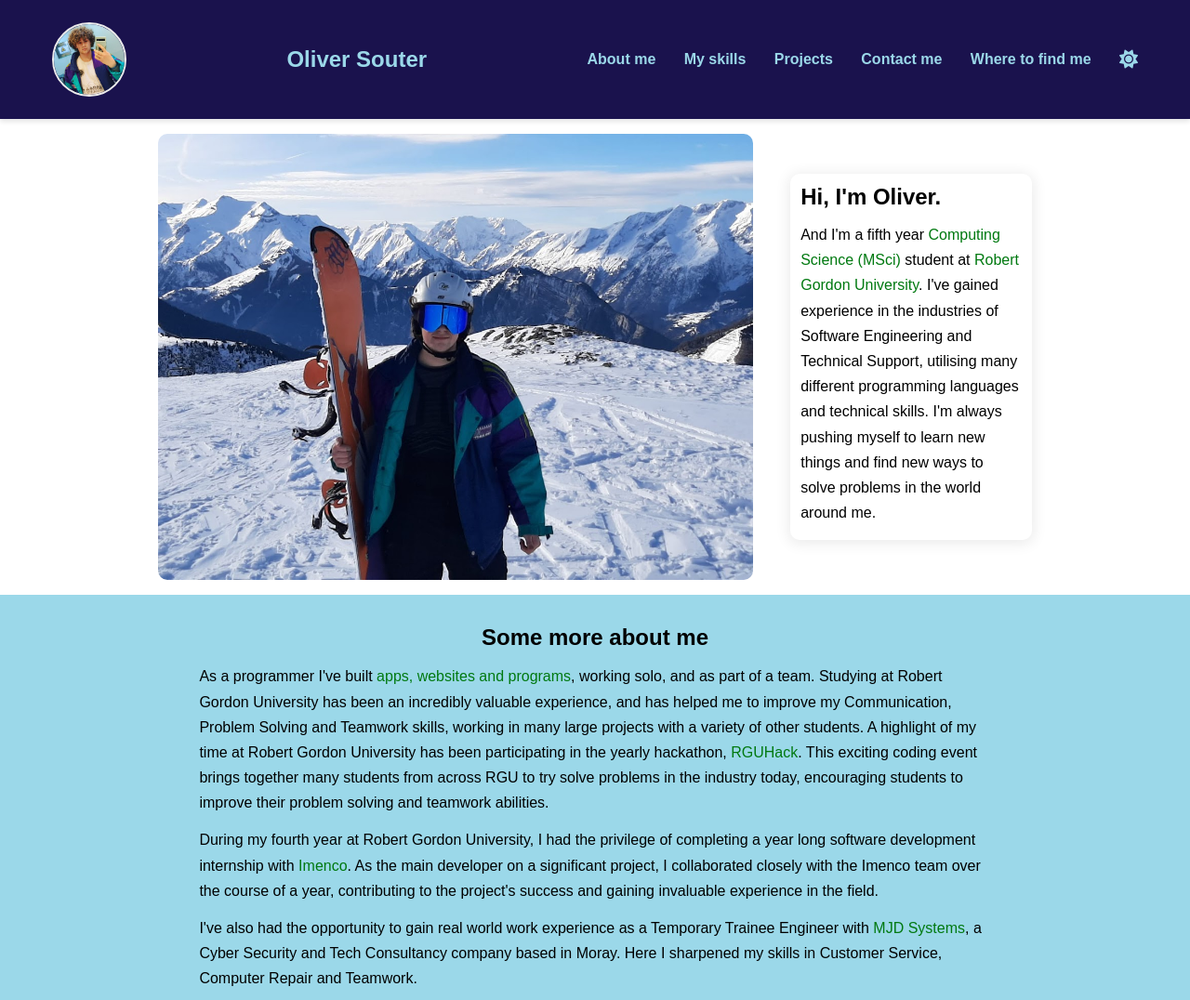
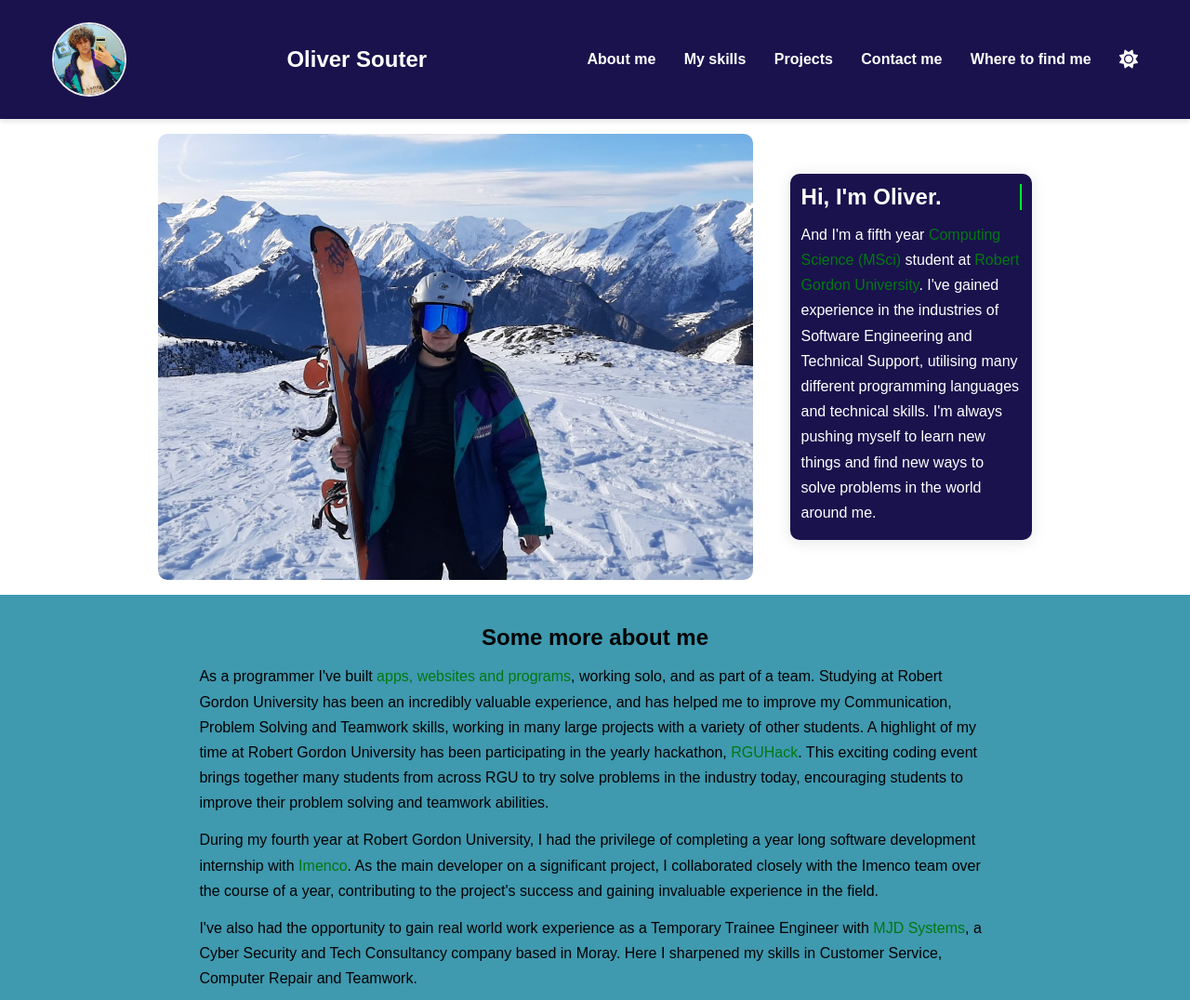
Before and after one commit to o-souter/portfolio-hosted, a plain HTML site: page index.html in a window 1280 px wide. Shown: the top 1076 px of the page at 93% size. Drawn offline with nearby package versions, Linux system fonts and the light colour scheme.

Commit message:
Added typing animation and restyled intro text

```diff
--- a/css/style.css
+++ b/css/style.css
@@ -7,7 +7,7 @@
     --borders: 2px;
     --radius-borders:10px;
     --background-colour:#1A124D;
-    --primary-colour:#9bd8e9;
+    --primary-colour:#3f99af;
     --secondary-colour: #00ff22;
     --primary-shadow: #ebebeb;
     --secondary-shadow:#B27F48;
@@ -15,8 +15,9 @@
     --bottom-margin:0.5rem;
     --bottom-margin-other: 1rem;
     --line-height: 1.7rem;
-    --transition:0.9s;
+    --transition:0.1s;
     --page-padding: 1rem 5rem;
+    --navbartext: white;
 }
 
 html {
@@ -24,8 +25,8 @@ html {
     transition : 1s;
 }
 
-html * {
-    transition: 1s;
+html * :not(.cmdwrite) {
+    transition: 0.5s;
 }
 
 /* General Page CSS */
@@ -81,7 +82,7 @@ a:not(#hamburger-menu):hover {
 }
 
 nav h1 {
-    color: var(--primary-colour);
+    color: var(--navbartext);
 }
 nav ul {
     display:flex;
@@ -91,7 +92,7 @@ nav ul li {
     font-weight: var(--bold-font);
 }
 nav a {
-    color: var(--primary-colour);
+    color: var(--navbartext);
     transition: var(--transition);
 }
 a:not(.no-underline):hover {
@@ -145,6 +146,25 @@ a:not(.no-underline):hover {
     box-shadow: 0px 2px 15px 2px var(--primary-shadow);
 }
 
+
+.cmdwrite h2 {
+    overflow: hidden;
+    border-right: .10em solid var(--secondary-colour);
+    white-space:nowrap;
+    margin: 0 auto;
+    /* letter-spacing: .15em; */
+    animation: typing 3.5s steps(30, end), blink-caret .75s step-end infinite;
+}
+
+@keyframes typing {
+    from {width: 0}
+    to {width: 100%}
+}
+
+@keyframes blink-caret {
+    from, to {border-color: transparent}
+    50% {border-color: var(--secondary-colour)}
+}
 
 
 #intro h2 {
--- a/index.html
+++ b/index.html
@@ -50,7 +50,7 @@
     <!-- Hero Section -->
     <section class="hero-section" id="about">
         <img id="hero-img" src="./images/snowboard.jpg" alt="Picture of Oliver" loading="lazy" title="Alpe D'Huez">
-        <div id="intro" class="animate__animated animate__pulse">
+        <div id="intro" class="aanimate__animated aanimate__pulse cmdwrite">
             <h2 id="intro-title">Hi, I'm Oliver.</h2>
             <p id="intro-text">And I'm a fifth year <a target="_blank" href="https://www.rgu.ac.uk/study/courses/1830-msci-computing-science">Computing Science (MSci)</a> student at <a target="_blank" href="https://www.rgu.ac.uk/">Robert Gordon University</a>.
                 I've gained experience in the industries of Software Engineering and Technical Support, utilising many different programming languages and technical skills.
--- a/javascript/site-scripts.js
+++ b/javascript/site-scripts.js
@@ -48,6 +48,14 @@ function hideMenu() {
     }
 }
 
+introText.style.color = "white";
+introTitle.style.color = "white";
+intro.style.backgroundColor = "#1A124D"
+
+// for (const el of hyperlinks) {
+//     if (el.className != 'nav-link' && el.id != 'hamburger-menu') {el.style.color = "#00ff22"}
+// }
+
 //Detecting the device theme when website is accessed to match themes
 // function deviceIsDarkMode() {
 //     return window.matchMedia && window.matchMedia('(prefers-color-scheme: dark)').matches;
@@ -65,8 +73,7 @@ function setDarkMode() {
     for (const el of hyperlinks) {
         if (el.className != 'nav-link' && el.id != 'hamburger-menu') {el.style.color = "#00ff22"}
     }
-    introText.style.color = "white";
-    introTitle.style.color = "white";
+
     intro.style.boxShadow = "none";
     moreAboutMe.style.backgroundColor = "#464682";
     moreAboutMeTitle.style.color = "white";
@@ -102,10 +109,10 @@ function setLightMode() {
     sunMoon.classList.add("fa-solid");
     html.style.backgroundColor = "white";
     for (const el of hyperlinks) {
-        if (el.className != 'nav-link' && el.id != 'hamburger-menu') {el.style.color = "#007910"}
+        if (el.className != 'nav-link' && el.id != 'hamburger-menu') {el.style.color = "#03a619"}
     }
-    introText.style.color = "black";
-    introTitle.style.color = "black";
+    // introText.style.color = "black";
+    // introTitle.style.color = "black";
     intro.style.boxShadow = "0px 2px 15px 2px var(--primary-shadow)"
     moreAboutMe.style.backgroundColor = "#9bd8e9";
     moreAboutMeTitle.style.color= "black"
```
